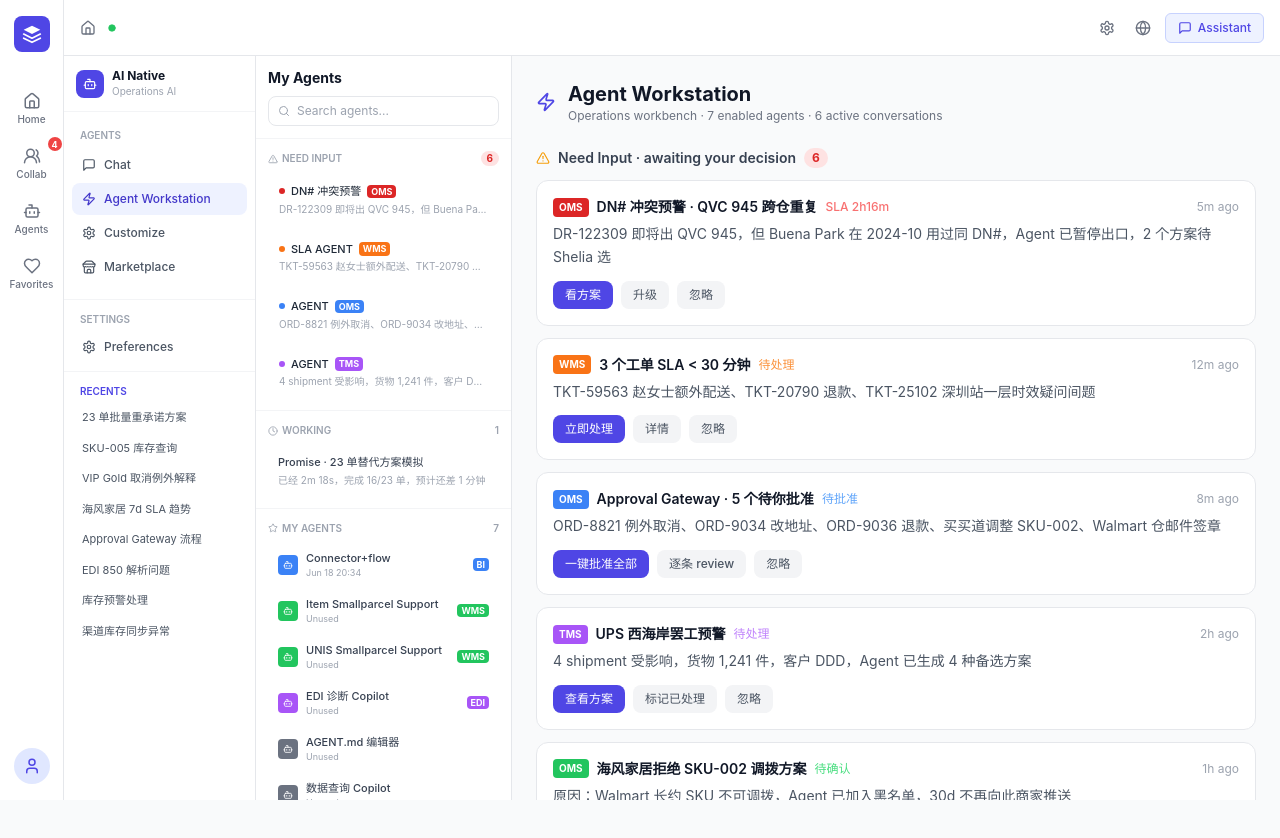
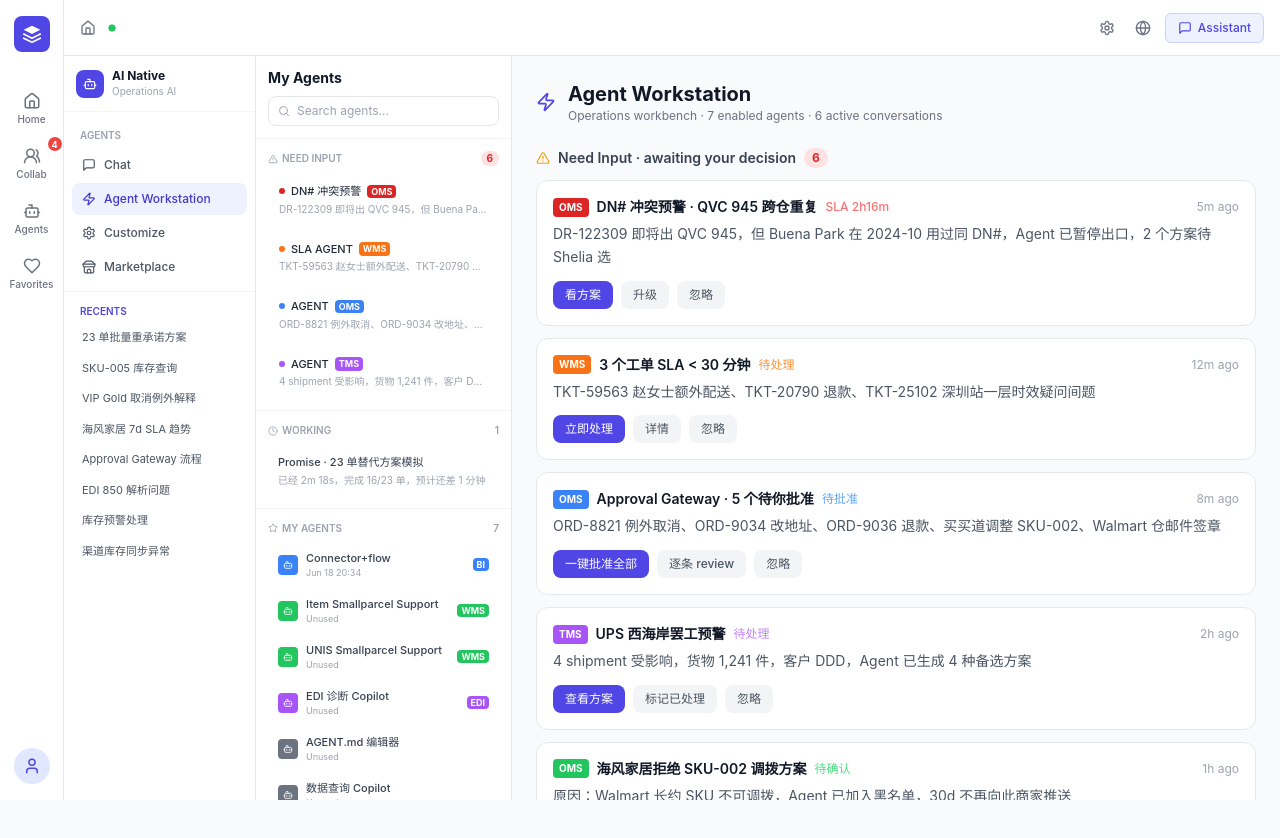
Before and after one commit to WYJade/CP-Announcement-management, a React (Vite) app: page /agents in a window 1280 px wide. Shown: the top 838 px of the page. Built offline with nearby package versions, Linux system fonts and the light colour scheme.

Commit message:
fix: remove Settings/Preferences from AI Native sidebar

```diff
--- a/src/components/Agents/AgentWorkstation.tsx
+++ b/src/components/Agents/AgentWorkstation.tsx
@@ -161,15 +161,6 @@ export default function AgentWorkstation() {
             </button>
           ))}
         </nav>
-
-        {/* Settings */}
-        <div className="px-2 py-2 border-t border-gray-100 mt-2">
-          <p className="text-[10px] font-semibold text-gray-400 uppercase px-2 pt-1 pb-1">Settings</p>
-          <button className="w-full flex items-center gap-2 px-2.5 py-2 rounded-lg text-xs font-medium text-gray-600 hover:bg-gray-50">
-            <Settings size={14} />
-            Preferences
-          </button>
-        </div>
 
         {/* Recents */}
         <div className="px-2 py-2 border-t border-gray-100">
```
